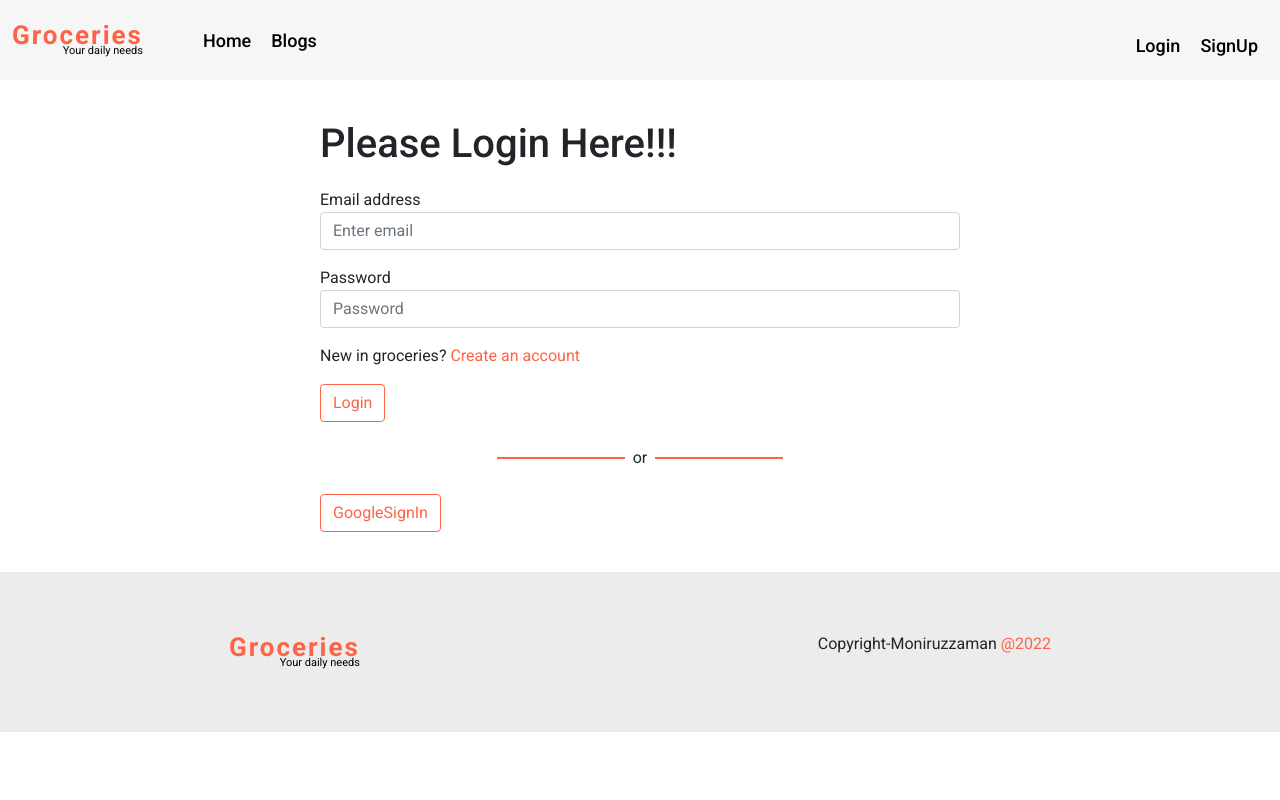
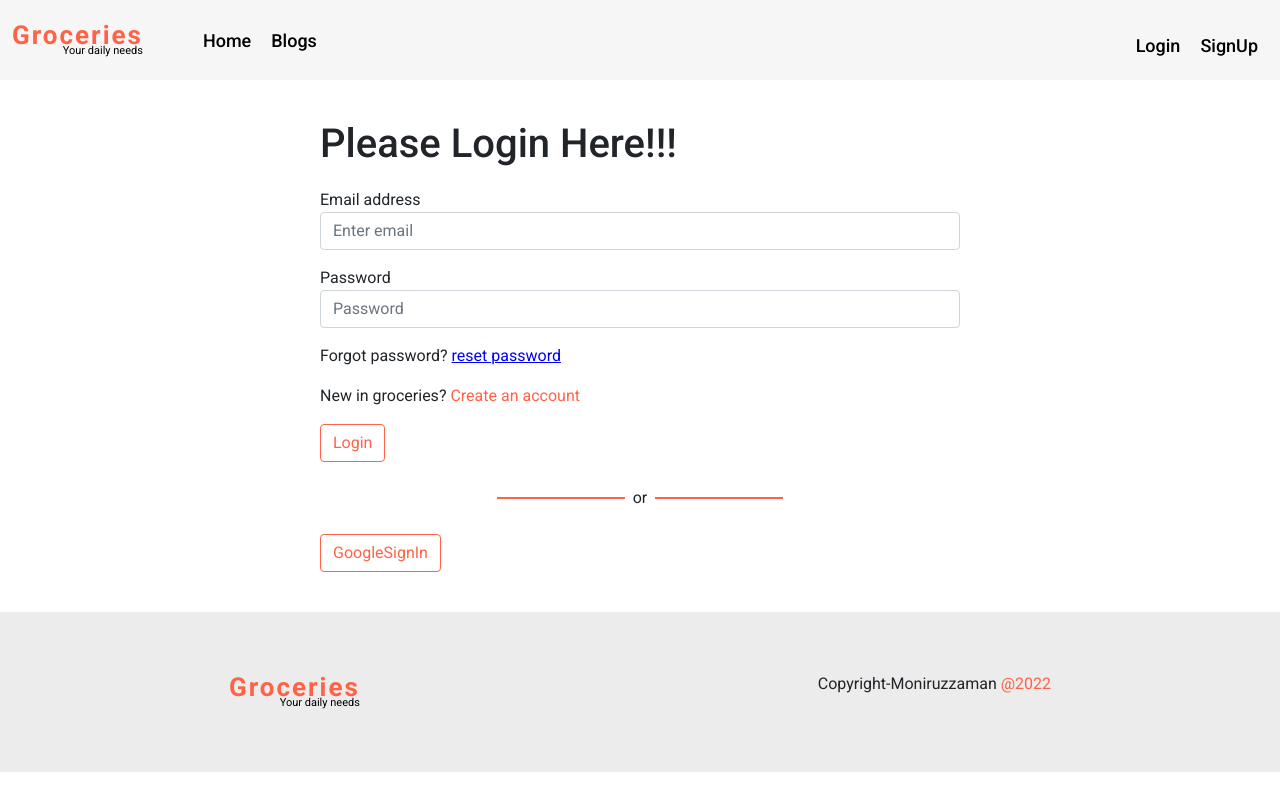
Before and after one commit to moniruzzaman01/groceries-client-side, a React (Create React App) app: page /login in a window 1280 px wide. Built offline with nearby package versions, Linux system fonts and the light colour scheme; no server answers.

Commit message:
password reset email implimented

```diff
--- a/src/components/Login/Login.js
+++ b/src/components/Login/Login.js
@@ -1,17 +1,24 @@
-import React from "react";
+import React, { useState } from "react";
 import { Link, useLocation, useNavigate } from "react-router-dom";
 import SocialLogin from "../Social-login/SocialLogin";
 import "./Login.css";
 import auth from "../../firebase.init";
 import {
   useAuthState,
+  useSendPasswordResetEmail,
   useSignInWithEmailAndPassword,
 } from "react-firebase-hooks/auth";
 import Spineer from "../Spineer/Spineer";
+import { toast } from "react-toastify";
 
 const Login = () => {
   const [signInWithEmailAndPassword, user, loading, error] =
     useSignInWithEmailAndPassword(auth);
+  const [sendPasswordResetEmail, sending, ResetError] =
+    useSendPasswordResetEmail(auth);
+
+  const [email, setEmail] = useState("");
+
   const [authUser, authLoading] = useAuthState(auth);
   const location = useLocation();
   const navigate = useNavigate();
@@ -19,10 +26,14 @@ const Login = () => {
 
   const handleFormSubmit = (event) => {
     event.preventDefault();
-    const email = event.target.email.value;
+    // const email = event.target.email.value;
     const password = event.target.pass.value;
 
     signInWithEmailAndPassword(email, password);
+  };
+  const handleResetPass = async () => {
+    await sendPasswordResetEmail(email);
+    toast("password reset email sended!");
   };
   if (authLoading) {
     return <Spineer />;
@@ -37,12 +48,14 @@ const Login = () => {
         <div className="form-group mb-3">
           <label htmlFor="exampleInputEmail1">Email address</label>
           <input
+            onBlur={(e) => setEmail(e.target.value)}
             type="email"
             name="email"
             className="form-control"
             id="exampleInputEmail1"
             aria-describedby="emailHelp"
             placeholder="Enter email"
+            required
           />
         </div>
         <div className="form-group mb-3">
@@ -53,8 +66,22 @@ const Login = () => {
             className="form-control"
             id="exampleInputPassword1"
             placeholder="Password"
+            required
           />
         </div>
+        <p>
+          Forgot password?{" "}
+          <span
+            onClick={handleResetPass}
+            style={{
+              color: "blue",
+              textDecoration: "underline",
+              cursor: "pointer",
+            }}
+          >
+            reset password
+          </span>
+        </p>
         <p>
           New in groceries?{" "}
           <Link className="link" to="/sign-up">
```
Also changed, not shown: src/components/Logout/Logout.js (deleted, +0 -11 lines).
